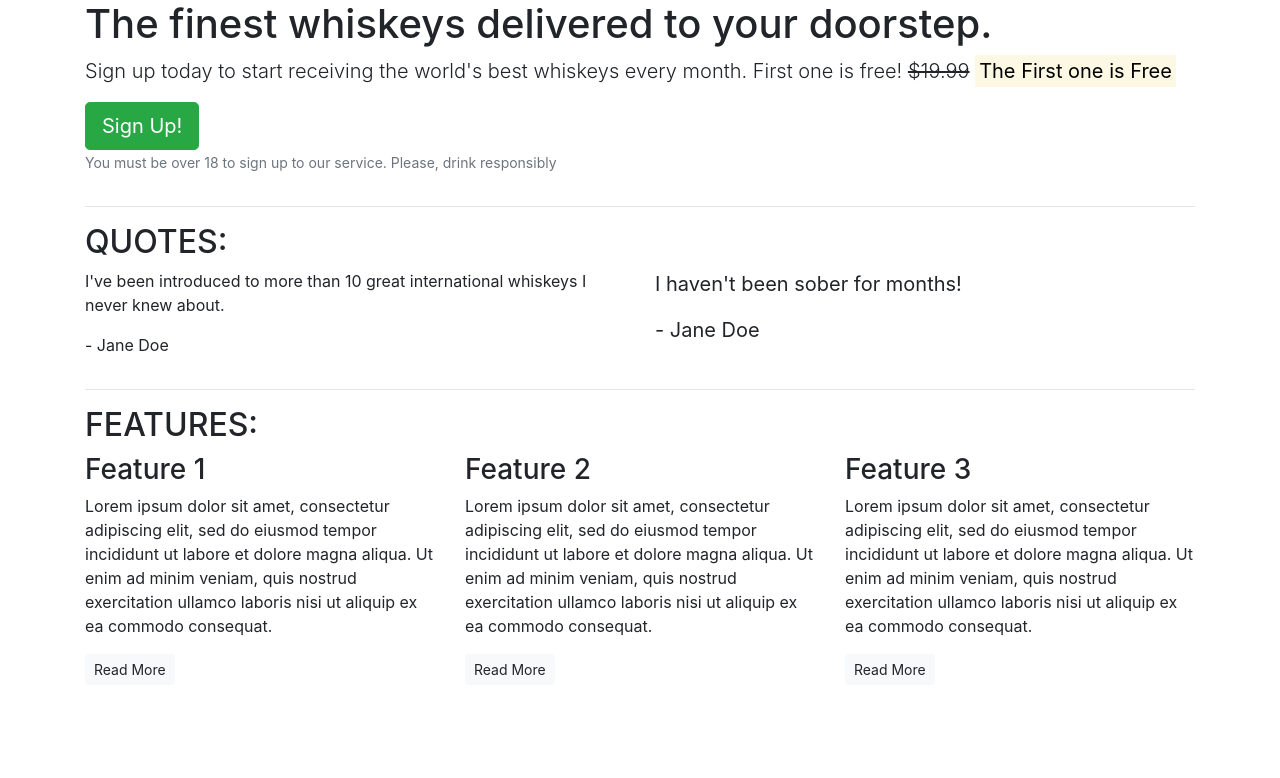
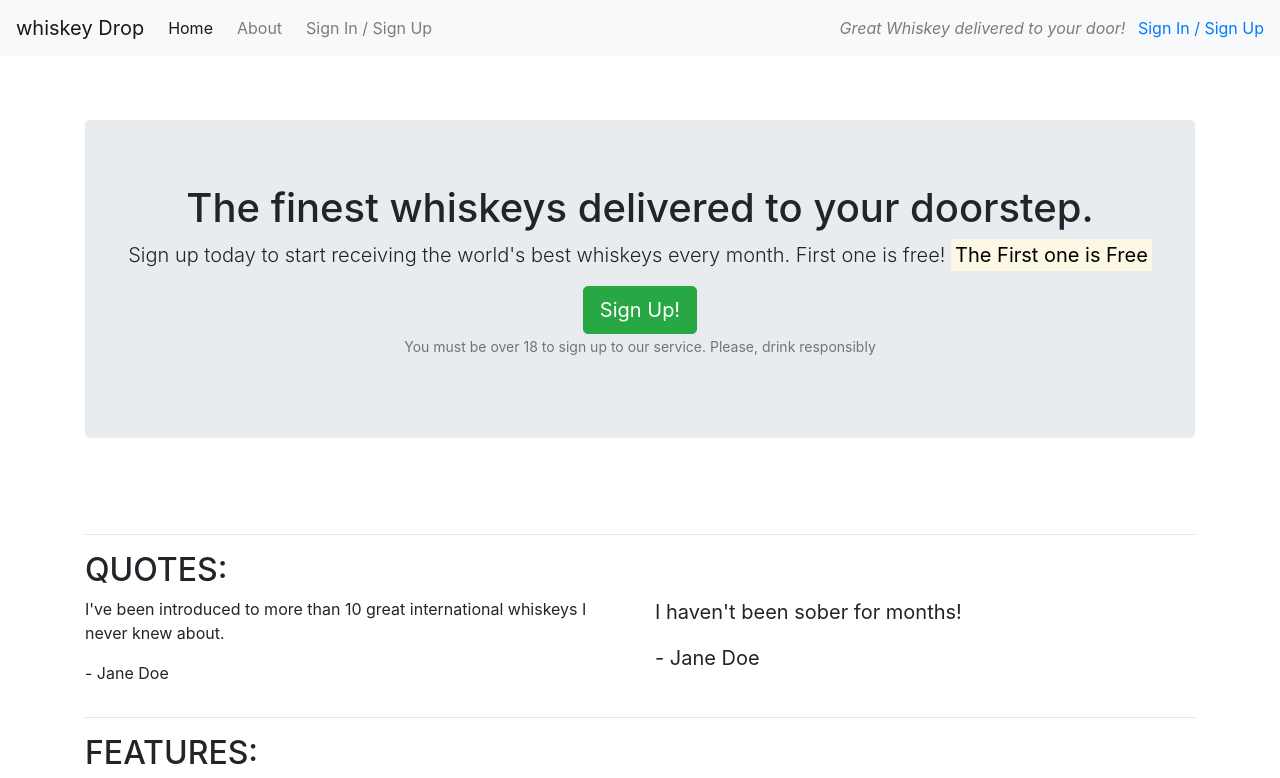
Before and after one commit to Ebuka-martins/bootstrap4, a plain HTML site: page index.html in a window 1280 px wide. Shown: the top 778 px of the page. Drawn offline with nearby package versions, Linux system fonts and the light colour scheme.

Commit message:
add jumbotron to index

```diff
--- a/index.html
+++ b/index.html
@@ -13,16 +13,31 @@
 </head>
 
 <body>
+    <nav class="navbar navbar-light bg-light navbar-expand-sm">
+        <a href="/" class="navbar-brand">whiskey Drop</a>
+        <ul class="navbar-nav mr-auto">
+            <li class="active nav-item mr-2"><a class="nav-link" href="/">Home</a></li>
+            <li class="nav-item mr-2"><a class="nav-link" href="/about">About</a></li>
+            <li class="nav-item mr-2"><a class="nav-link" href="/Login">Sign In / Sign Up</a></li>
+        </ul>
+        <div class="d-none d-md-block">
+            <p class="navbar-text my-auto mr-2"><i>Great Whiskey delivered to your door!</i></p>
+            <a href="/Login">Sign In / Sign Up</a>
+        </div>
 
-    <article class="container">
+    </nav>
+
+    <article class="container mt-3">
         <!-- Callout -->
         <div class="row">
-            <div class="col-12">
-                <section class="callout">
+            <div class="col-12 my-5">
+                <section class="callout jumbotron text-center">
                     <h1>The finest whiskeys delivered to your doorstep.</h1>
                     <p class="lead">Sign up today to start receiving the world's best whiskeys every month. First one is
                         free!
-                            <s>$19.99</s> <strong><mark>The First one is Free</mark></strong></p>
+                        <s class="d-none d-sm-none">$19.99</s>
+                        <span class="d-inline d-sm-none"><br></span>
+                        <strong><mark>The First one is Free</mark></strong></p>
                     <button class="btn btn-success btn-lg">Sign Up!</button>
                     <p class="text-muted"><small>You must be over 18 to sign up to our service. Please, drink
                             responsibly</small></p>
@@ -69,7 +84,8 @@
                     <div class="feature">
                         <h3>Feature 1</h3>
                         <p>Lorem ipsum dolor sit amet, consectetur adipiscing elit, sed do eiusmod tempor
-                            incididunt ut labore et dolore magna aliqua. Ut enim ad minim veniam, quis nostrud exercitation
+                            incididunt ut labore et dolore magna aliqua. Ut enim ad minim veniam, quis nostrud
+                            exercitation
                             ullamco laboris nisi ut aliquip ex ea commodo consequat.</p>
                         <p><a class="btn btn-sm btn-light">Read More</a></p>
                     </div>
```
Lines whose indentation alone changed are shown as unchanged.
